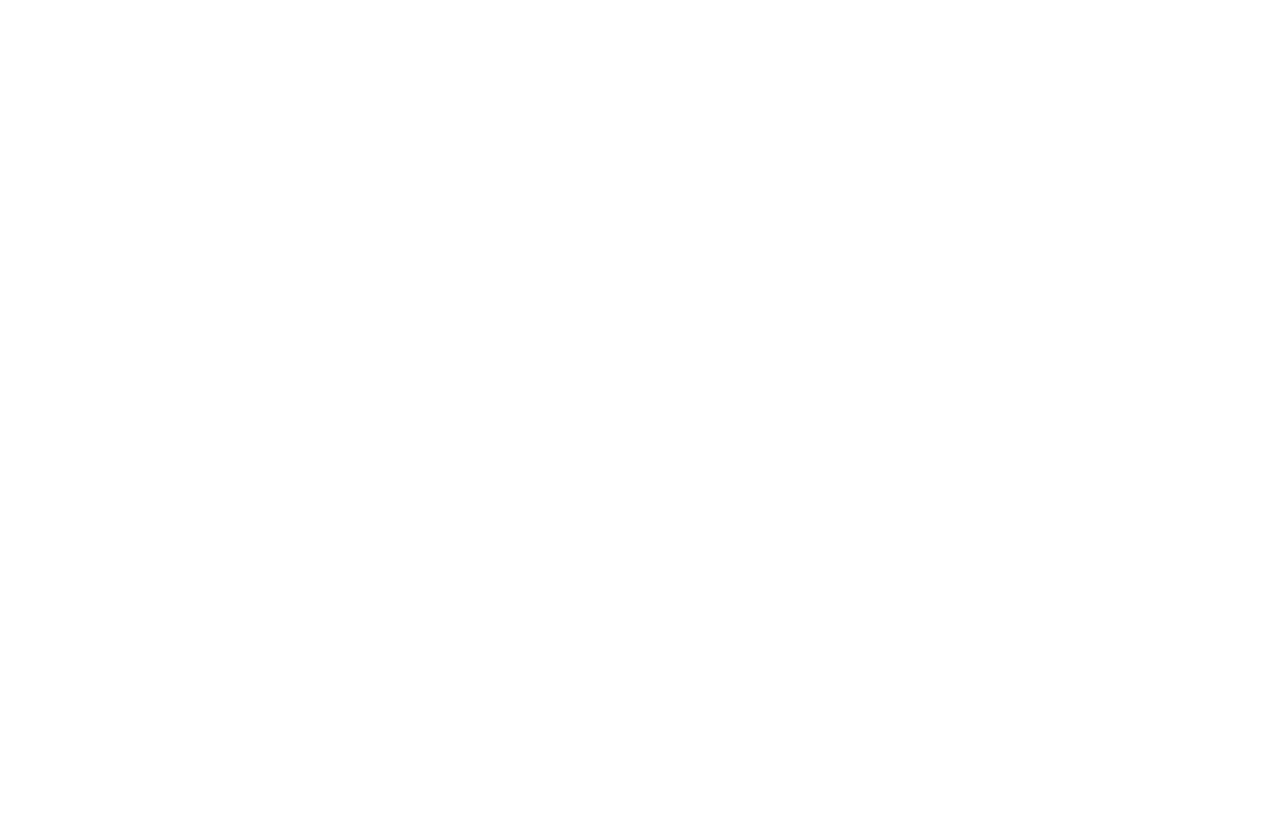
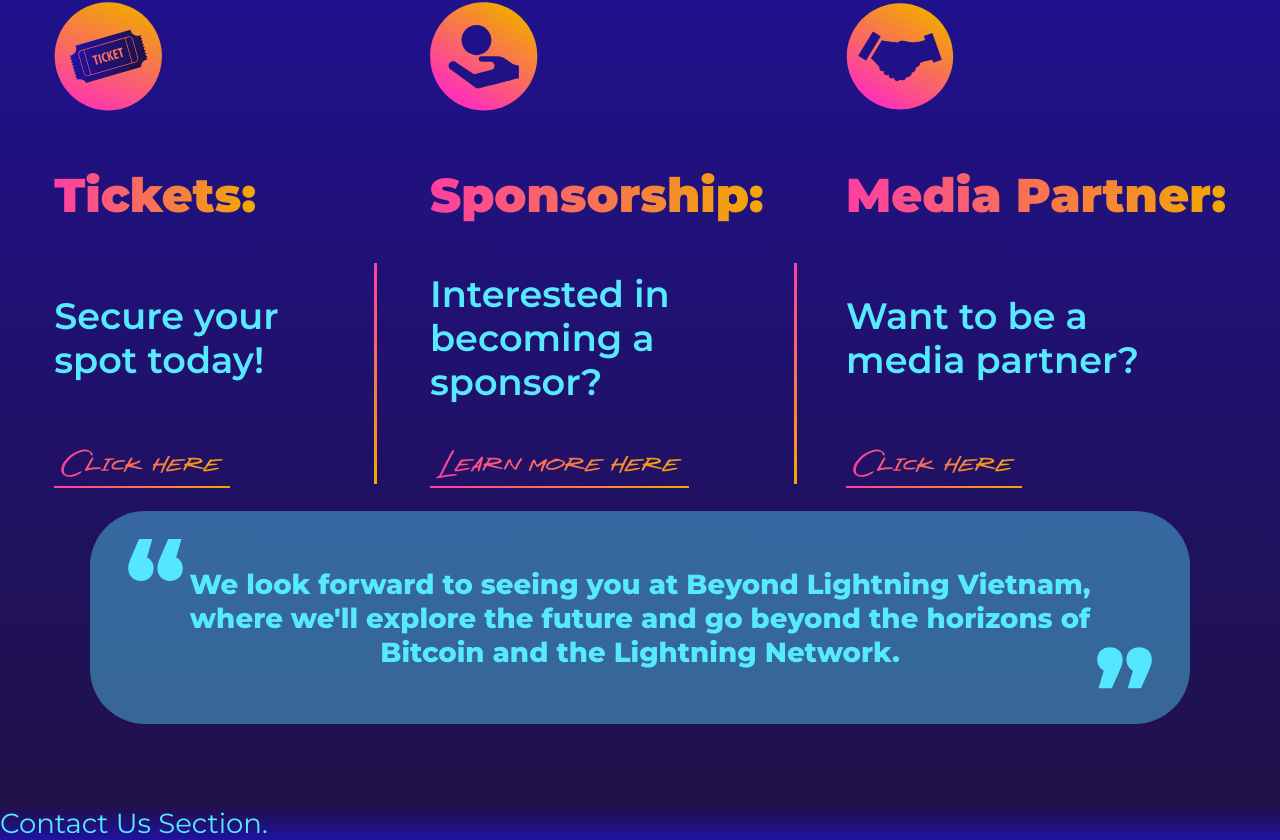
Before and after one commit to sbstnbnvds/beyond-lightning-vietnam, a React (Create React App) app: page / in a window 1280 px wide. Shown: the part 7032-7872 px from the top of the page. Before the commit the page ends 6789 px from the top, so only its background shows below. Built offline with nearby package versions, Linux system fonts and the light colour scheme.

Commit message:
Get Involved Section

```diff
--- a/src/components/GetInvolved/GetInvolved.css
+++ b/src/components/GetInvolved/GetInvolved.css
@@ -0,0 +1,155 @@
+.get-involved-section {
+  align-items: center;
+  padding-top: 3.5em;
+}
+
+.get-involved-section h2 {
+  margin-bottom: 0.25em;
+}
+
+.get-involved-section h2 span {
+  left: 30%;
+  bottom: 80%;
+}
+
+.get-involved-section .cards {
+  flex-wrap: wrap;
+  margin: 1em 0;
+}
+
+/* For Desktop version
+.get-involved-section .cards .card p {
+  width: 8.125em;
+} */
+
+
+.get-involved-section .cards .card {
+  flex-basis: 100%;
+  align-items: center;
+  margin-bottom: 3em;
+  position: relative;
+}
+
+.get-involved-section .cards .card::after {
+  content: '';
+  position: absolute;
+  width: 22.125em;
+  height: 2px;
+  background-color: var(--persian-rose-color);
+  background: var(--horizontal-persian-rose-to-american-yellow);
+  bottom: -15%;
+}
+
+.get-involved-section .cards .card .img-wrapper {
+  width: clamp(2.625rem, 0.8774rem + 7.3585vw, 7.5rem);
+  height: clamp(2.625rem, 0.8774rem + 7.3585vw, 7.5rem);
+  display: flex;
+  justify-content: center;
+  align-items: center;
+  margin-bottom: 0.25em;
+}
+
+.get-involved-section .cards .card h3 {
+  margin-bottom: 0.25em;
+  color: transparent;
+  background: var(--horizontal-persian-rose-to-american-yellow);
+  background-clip: text;
+  -webkit-background-clip: text;
+}
+
+.get-involved-section .cards .card p{
+  font-size: var(--font-size-400);
+  margin-bottom: 0.5em;
+  text-align: center;
+}
+
+.get-involved-section .cards .card a {
+  padding: 0 0.25em;
+  font-size: var(--font-size-400);
+  text-decoration: none;
+  color: inherit;
+  color: transparent;
+  background: var(--horizontal-persian-rose-to-american-yellow);
+  background-clip: text;
+  -webkit-background-clip: text;
+  position: relative;
+}
+
+.get-involved-section .cards .card a::after {
+  content: '';
+  background: var(--horizontal-persian-rose-to-american-yellow);
+  height: 0.0625em;
+  width: 100%;
+  bottom: -10%;
+  left: 0;
+  position: absolute;
+}
+
+.get-involved-section .cards .card:last-child::after {
+  width: 0px;
+}
+
+@media (min-width: 1250px) {
+  .get-involved-section .cards .card {
+    flex-basis: auto;
+    flex-shrink: 0;
+    margin: 0 1.5em;
+    justify-content: space-between;
+    align-items: baseline;
+  }
+
+  .get-involved-section .cards .card .img-wrapper {
+    margin-bottom: 2em;
+  }
+
+  .get-involved-section .cards .card h3 {
+    margin-top: 0em;
+    /* margin-bottom: auto; */
+  }
+
+  .get-involved-section .cards .card p {
+    max-width: 8em;
+    margin: 1em 0;
+    flex: 1 0 auto;
+    display: flex;
+    align-items: center;
+    text-align: left;
+  }
+
+  .get-involved-section .cards .card::after {
+    width: 3px;
+    height: 8em;
+    left: auto;
+    right: -10%;
+    bottom: 0;
+    background: var(--persian-rose-to-american-yellow);
+  }
+
+}
+
+.get-involved-section .quotes-card {
+  width: clamp(19.375rem, -1.4623rem + 87.7358vw, 77.5rem);
+  margin-bottom: 3em;
+  background-color: hsl(var(--sky-blue-color-hsl), 40%);
+  padding: 2em 3.25em;
+  border-radius: 2em;
+  text-align: center;
+  font-weight: var(--font-weight-extrabold);
+  font-size: var(--font-size);
+  position: relative;
+}
+
+.get-involved-section .quotes-card .quotes-wrapper {
+  width: 2em;
+  position: absolute;
+}
+
+.get-involved-section .quotes-card .quotes-1 {
+  top: 1em;
+  left: 1.375em;
+}
+
+.get-involved-section .quotes-card .quotes-2 {
+  bottom: 1em;
+  right: 1.375em;
+}
--- a/src/components/GetInvolved/GetInvolved.js
+++ b/src/components/GetInvolved/GetInvolved.js
@@ -1,31 +1,51 @@
+import "./GetInvolved.css"
+
+import Tickets from "../../assets/Ticktest.svg"
+import Sponsorship from "../../assets/SponsorshipsIcon.svg"
+import MediaPartner from "../../assets/MediaPartner.svg"
+
+import Quotes from "../../assets/comillas.svg"
+import Quotes2 from "../../assets/CerrarComillas.svg"
+
 const GetInvolved = () => {
   return (
-    <section className="get-involved-section bg-primary-1">
-      <div className="section-wrapper">
-        <h2>Involved</h2>
-        <div className="get-involved-section__grid">
-          <div className="card">
-            <div>img</div>
+    <section className="get-involved-section bg-primary-1 flex-column">
+        <h2><span className="break-span">Get </span>Involved</h2>
+        <div className="cards flex">
+          <div className="card flex-column">
+            <div className="img-wrapper">
+              <img src={Tickets} alt="" />
+            </div>
             <h3>Tickets:</h3>
             <p>Secure your spot today!</p>
-            <a href="/#">Click here</a>
+            <a href="/#" className="asher-punk">Click here</a>
           </div>
-          <div className="card">
-            <div>img</div>
+          <div className="card flex-column">
+            <div className="img-wrapper">
+              <img src={Sponsorship} alt="" />
+            </div>
             <h3>Sponsorship:</h3>
             <p>Interested in becoming a sponsor?</p>
-            <a href="/#">Learn more here</a>
+            <a href="/#" className="asher-punk">Learn more here</a>
           </div>
-          <div className="card">
-            <div>img</div>
+          <div className="card flex-column">
+            <div className="img-wrapper">
+              <img src={MediaPartner} alt="" />
+            </div>
             <h3>Media Partner:</h3>
             <p>Want to be a media partner?</p>
-            <a href="/#">Click here</a>
+            <a href="/#" className="asher-punk">Click here</a>
           </div>
         </div>
-        <div className="card">We look forward to seeing you at Beyond Lightning Vietnam, where we'll explore the future
-          and go beyond the horizons of Bitcoin and the Lightning Network.</div>
-      </div>
+        <div className="quotes-card">We look forward to seeing you at Beyond Lightning Vietnam, where we'll explore the future
+          and go beyond the horizons of Bitcoin and the Lightning Network.
+          <div className="quotes-wrapper quotes-1">
+            <img src={Quotes} alt="" />
+          </div>
+          <div className="quotes-wrapper quotes-2">
+            <img src={Quotes2} alt="" />
+          </div>
+        </div>
     </section>
   )
 }
--- a/src/pages/LandingPage.js
+++ b/src/pages/LandingPage.js
@@ -18,8 +18,8 @@ const LandingPage = () => {
     <SideEvents/>
     <Sponsors/>
     <MediaPartners/>
-    {/* <GetInvolved/>
-    <ContactUs/> */}
+    <GetInvolved/>
+    <ContactUs/>
 
 
   </>
```
